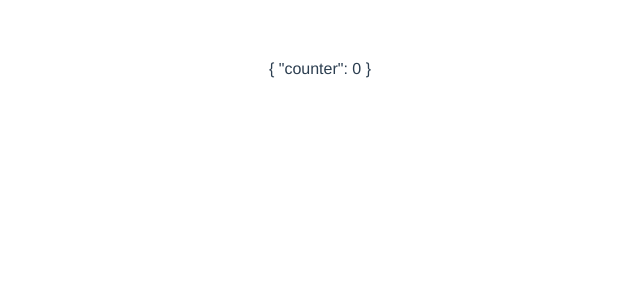
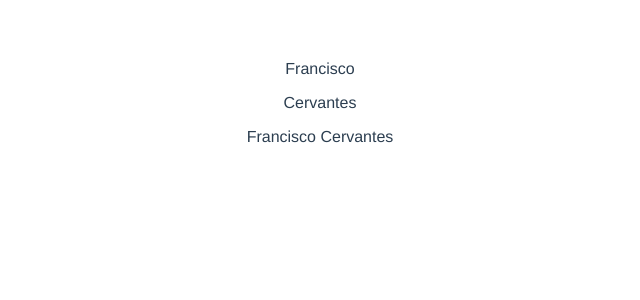
Before and after one commit to FranciscoJCC/vue_composition_api, a Vue app: page / in a window 1280 px wide. Shown: the top 300 px of the page, without its empty margins (320-960 px from the left). Built offline with nearby package versions, Linux system fonts and the light colour scheme.

Commit message:
propiedades computadas con composition APi

```diff
--- a/public/index.html
+++ b/public/index.html
@@ -1,5 +1,5 @@
 <!DOCTYPE html>
-<html lang="">
+<html lang="es">
   <head>
     <meta charset="utf-8">
     <meta http-equiv="X-UA-Compatible" content="IE=edge">
--- a/src/components/HomeComponent.vue
+++ b/src/components/HomeComponent.vue
@@ -1,27 +1,29 @@
 <template>
-  <div>{{ obj }}</div>
+  <div>
+    <p>{{ name }}</p>
+    <p>{{ last_name }}</p>
+    <p>{{ full_name }}</p>
+  </div>
 </template>
 
 <script>
-import { reactive, watch } from "vue";
+import { ref, computed } from "vue";
 
 export default {
   setup() {
-    const obj = reactive({ counter: 0 });
+    const name = ref("Francisco");
+    const last_name = ref("Cervantes");
 
-    setInterval(() => {
-      obj.counter++;
-    }, 50000);
-
-    watch(
-      () => obj.counter,
-      (value, old_value) => {
-        console.log(value, old_value);
-      }
-    );
+    const full_name = computed(() => {
+      return `
+            ${name.value} ${last_name.value}
+        `;
+    });
 
     return {
-      obj,
+      name,
+      last_name,
+      full_name,
     };
   },
 };
```
